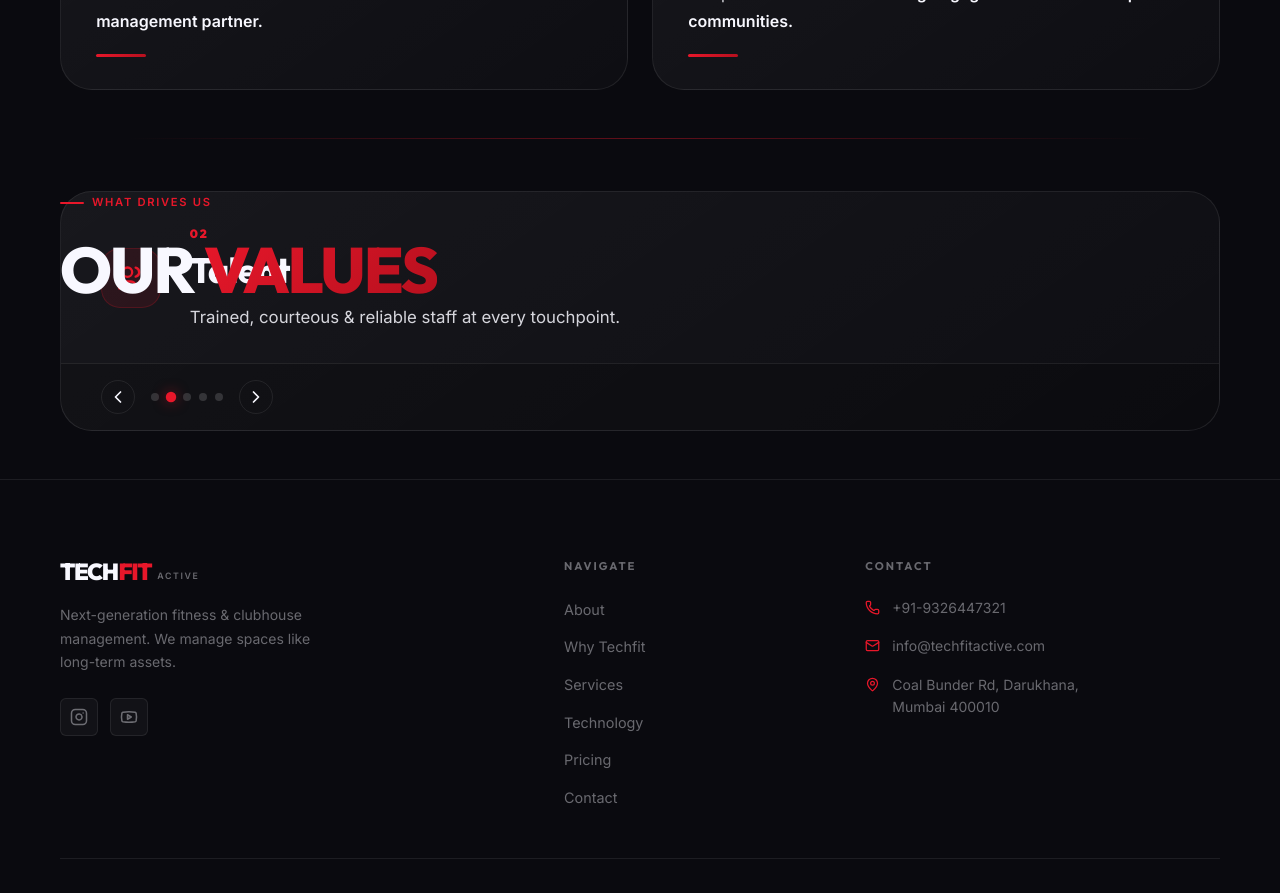
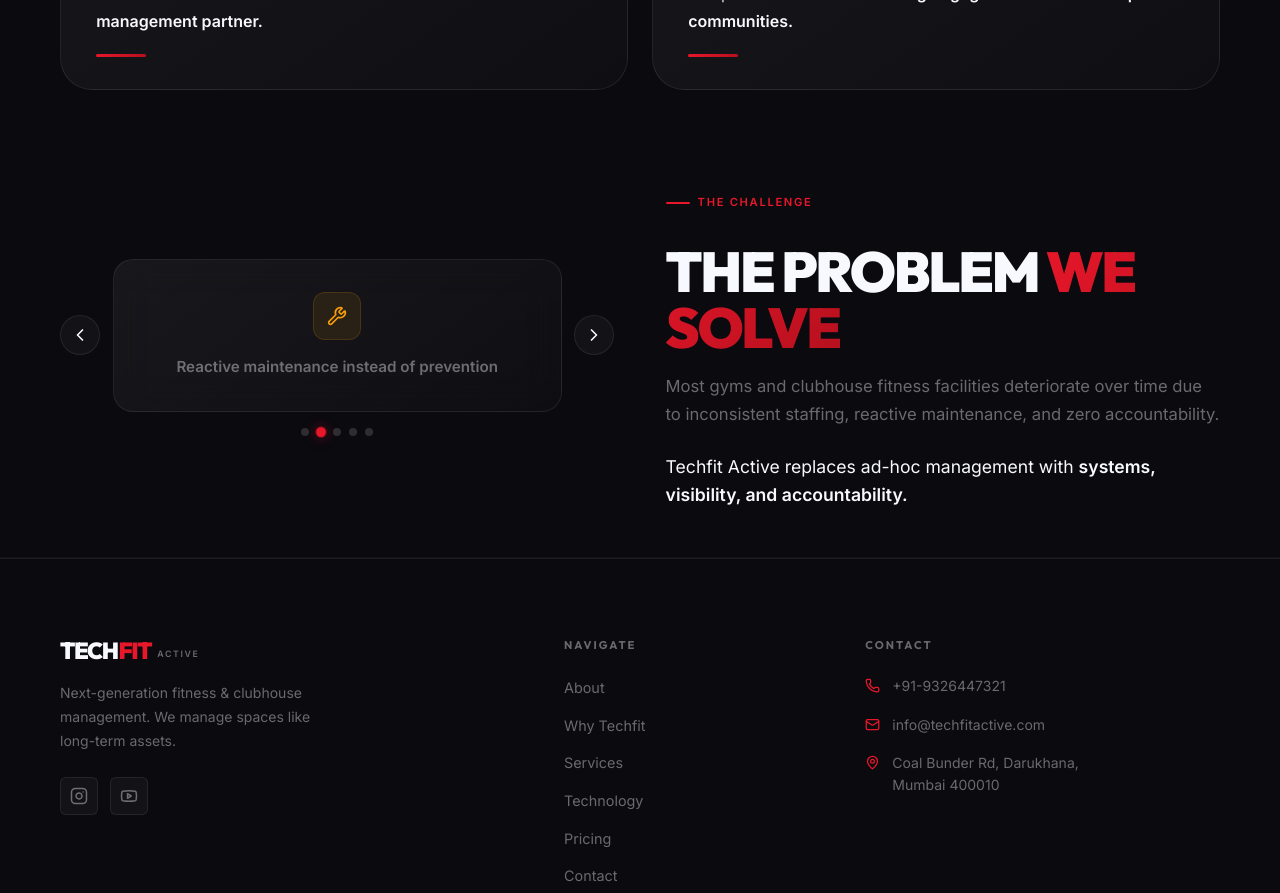
Before and after one commit to rahilmemdani/tech-fit, a React (Vite) app: page /about in a window 1280 px wide. Shown: the part 1380-2273 px from the top of the page. Built offline with nearby package versions, Linux system fonts and the light colour scheme.

Commit message:
Added about page

```diff
--- a/src/pages/About.css
+++ b/src/pages/About.css
@@ -133,6 +133,119 @@
     max-width: 500px;
     line-height: 1.7;
     margin-bottom: 0;
+}
+
+/* ─── PROBLEM WE SOLVE ─── */
+.problem-section {
+    background: var(--color-black-2);
+    border-bottom: 1px solid rgba(255, 255, 255, 0.04);
+}
+
+.problem-layout {
+    display: grid;
+    grid-template-columns: 1fr 1fr;
+    gap: clamp(2rem, 4vw, 4rem);
+    align-items: center;
+}
+
+.problem-carousel-wrap {
+    display: flex;
+    flex-direction: column;
+    gap: 1rem;
+}
+
+.problem-carousel {
+    display: flex;
+    align-items: center;
+    gap: 0.8rem;
+}
+
+.problem-carousel__btn {
+    width: 40px;
+    height: 40px;
+    border-radius: 50%;
+    border: 1px solid var(--glass-border);
+    background: var(--glass-bg);
+    color: var(--color-white);
+    display: flex;
+    align-items: center;
+    justify-content: center;
+    cursor: pointer;
+    transition: var(--transition-normal);
+    flex-shrink: 0;
+}
+
+.problem-carousel__btn:hover {
+    border-color: #f59e0b;
+    background: rgba(245, 158, 11, 0.1);
+    color: #f59e0b;
+}
+
+.problem-carousel__stage {
+    flex: 1;
+    overflow: hidden;
+    min-height: 120px;
+    display: flex;
+    align-items: center;
+}
+
+.problem-card {
+    display: flex;
+    flex-direction: column;
+    align-items: center;
+    text-align: center;
+    padding: 2rem 1.5rem;
+    gap: 1rem;
+    width: 100%;
+    min-height: 120px;
+    justify-content: center;
+}
+
+.problem-card__icon {
+    width: 48px;
+    height: 48px;
+    background: rgba(245, 158, 11, 0.1);
+    color: #f59e0b;
+    display: flex;
+    align-items: center;
+    justify-content: center;
+    border-radius: var(--radius-md);
+    border: 1px solid rgba(245, 158, 11, 0.15);
+}
+
+.problem-card p {
+    font-size: 0.95rem;
+    line-height: 1.5;
+    color: var(--color-white-muted);
+    font-weight: 600;
+}
+
+.problem-dots {
+    display: flex;
+    justify-content: center;
+    gap: 0.5rem;
+}
+
+.problem-section__heading {
+    font-size: clamp(2rem, 5vw, 3.5rem);
+    font-weight: 950;
+    line-height: 1;
+    letter-spacing: -0.04em;
+    margin-top: 0.5rem;
+    margin-bottom: 1rem;
+}
+
+.problem-section__lead {
+    font-size: clamp(0.9rem, 1.3vw, 1.05rem);
+    color: var(--color-white-muted);
+    line-height: 1.7;
+    margin-bottom: 1.5rem;
+}
+
+.problem-section__resolve {
+    font-size: clamp(0.95rem, 1.4vw, 1.1rem);
+    color: var(--color-white);
+    line-height: 1.6;
 }
 
 .about-hero__scroll-cue {
--- a/src/pages/About.tsx
+++ b/src/pages/About.tsx
@@ -1,9 +1,9 @@
 import React, { useState, useEffect, useCallback } from 'react';
 import { motion, AnimatePresence } from 'framer-motion';
 import {
-    Shield, Award, Users, Search, Activity,
-    ChevronRight, ChevronLeft, Target, Eye,
-    Zap, Dumbbell, HeartPulse, Wrench
+    HeartPulse, Wrench, Zap, Eye, Target,
+    ChevronLeft, ChevronRight, Dumbbell,
+    UserX, WrenchIcon, EyeOff, TrendingDown, Unlink
 } from 'lucide-react';
 import { Reveal, FadeIn } from '../components/Reveal.tsx';
 import './About.css';
@@ -15,32 +15,13 @@
     { label: 'STAKEHOLDER CONFIDENCE', icon: <HeartPulse size={20} />, desc: 'Transparent audits. Real-time reporting. Consistent quality.' },
 ];
 
-const missionPoints = [
-    {
-        title: "Discipline",
-        desc: "World-class discipline & systems for every fitness space.",
-        icon: <Award size={28} />,
-    },
-    {
-        title: "Talent",
-        desc: "Trained, courteous & reliable staff at every touchpoint.",
-        icon: <Users size={28} />,
-    },
-    {
-        title: "Transparency",
-        desc: "Data-driven operations. Real-time dashboards.",
-        icon: <Search size={28} />,
-    },
-    {
-        title: "Standards",
-        desc: "Highest hygiene, safety & compliance benchmarks.",
-        icon: <Shield size={28} />,
-    },
-    {
-        title: "Community",
-        desc: "Active, engaged residential & corporate communities.",
-        icon: <Activity size={28} />,
-    },
+/* ─── Problems ─── */
+const problems = [
+    { icon: <UserX size={20} />, text: 'Inconsistent staffing & high attrition' },
+    { icon: <WrenchIcon size={20} />, text: 'Reactive maintenance instead of prevention' },
+    { icon: <EyeOff size={20} />, text: 'No accountability or visibility' },
+    { icon: <TrendingDown size={20} />, text: 'Declining usage & member dissatisfaction' },
+    { icon: <Unlink size={20} />, text: 'Asset wear, breakdowns, and brand dilution' },
 ];
 
 
@@ -60,7 +41,7 @@
 
 /* ─── Component ─── */
 const About: React.FC = () => {
-    const carousel = useAutoCarousel(missionPoints.length, 4500);
+    const problemCarousel = useAutoCarousel(problems.length, 3500);
 
     return (
         <div className="about-page">
@@ -188,6 +169,75 @@
                 </div>
             </section>
 
+
+            {/* ══════════ THE PROBLEM WE SOLVE ══════════ */}
+            <section className="problem-section section-padding">
+                <div className="container">
+                    <div className="problem-layout">
+
+                        {/* Left — Carousel */}
+                        <div className="problem-carousel-wrap">
+                            <div className="problem-carousel">
+                                <button className="problem-carousel__btn" onClick={problemCarousel.prev} aria-label="Previous">
+                                    <ChevronLeft size={20} />
+                                </button>
+                                <div className="problem-carousel__stage">
+                                    <AnimatePresence mode="wait">
+                                        <motion.div
+                                            key={problemCarousel.active}
+                                            className="problem-card glass-card"
+                                            initial={{ opacity: 0, x: 50 }}
+                                            animate={{ opacity: 1, x: 0 }}
+                                            exit={{ opacity: 0, x: -50 }}
+                                            transition={{ duration: 0.3, ease: [0.4, 0, 0.2, 1] }}
+                                        >
+                                            <div className="problem-card__icon">{problems[problemCarousel.active].icon}</div>
+                                            <p>{problems[problemCarousel.active].text}</p>
+                                        </motion.div>
+                                    </AnimatePresence>
+                                </div>
+                                <button className="problem-carousel__btn" onClick={problemCarousel.next} aria-label="Next">
+                                    <ChevronRight size={20} />
+                                </button>
+                            </div>
+                            <div className="problem-dots">
+                                {problems.map((_, i) => (
+                                    <button
+                                        key={i}
+                                        className={`mc-dot ${problemCarousel.active === i ? 'mc-dot--active' : ''}`}
+                                        onClick={() => problemCarousel.setActive(i)}
+                                        aria-label={`Problem ${i + 1}`}
+                                    />
+                                ))}
+                            </div>
+                        </div>
+
+                        {/* Right — Header */}
+                        <div className="problem-intro">
+                            <Reveal>
+                                <span className="section-label">The Challenge</span>
+                            </Reveal>
+                            <Reveal delay={0.1}>
+                                <h2 className="problem-section__heading">
+                                    THE PROBLEM <span className="text-gradient">WE SOLVE</span>
+                                </h2>
+                            </Reveal>
+                            <FadeIn delay={0.2}>
+                                <p className="problem-section__lead">
+                                    Most gyms and clubhouse fitness facilities deteriorate over time due to inconsistent staffing, reactive maintenance, and zero accountability.
+                                </p>
+                            </FadeIn>
+                            <FadeIn delay={0.35}>
+                                <p className="problem-section__resolve">
+                                    Techfit Active replaces ad-hoc management with <strong>systems, visibility, and accountability.</strong>
+                                </p>
+                            </FadeIn>
+                        </div>
+
+                    </div>
+                </div>
+            </section>
+
             {/* ══════════ DNA / STATS ══════════ */}
             {/* <section className="dna-section section-padding">
                 <div className="container">
@@ -220,77 +270,7 @@
             </section> */}
 
             {/* ══════════ MISSION CAROUSEL ══════════ */}
-            <section className="mission-carousel-section section-padding ambient-glow">
-                <div className="container">
-                    <Reveal>
-                        <span className="section-label">WHAT DRIVES US</span>
-                    </Reveal>
-                    <Reveal delay={0.1}>
-                        <h2 className="section-title">OUR <span className="text-gradient">VALUES</span></h2>
-                    </Reveal>
 
-                    {/* Carousel */}
-                    <div className="mc-carousel">
-                        <div className="mc-carousel__stage">
-                            <AnimatePresence mode="wait">
-                                <motion.div
-                                    key={carousel.active}
-                                    className="mc-slide"
-                                    initial={{ opacity: 0, x: 60 }}
-                                    animate={{ opacity: 1, x: 0 }}
-                                    exit={{ opacity: 0, x: -60 }}
-                                    transition={{ duration: 0.45, ease: [0.4, 0, 0.2, 1] }}
-                                >
-                                    <div className="mc-slide__icon">
-                                        {missionPoints[carousel.active].icon}
-                                    </div>
-                                    <div className="mc-slide__content">
-                                        <span className="mc-slide__number">0{carousel.active + 1}</span>
-                                        <h3>{missionPoints[carousel.active].title}</h3>
-                                        <p>{missionPoints[carousel.active].desc}</p>
-                                    </div>
-                                </motion.div>
-                            </AnimatePresence>
-                        </div>
-
-                        {/* Controls */}
-                        <div className="mc-controls">
-                            <button className="mc-btn" onClick={carousel.prev} aria-label="Previous">
-                                <ChevronLeft size={20} />
-                            </button>
-                            <div className="mc-dots">
-                                {missionPoints.map((_, i) => (
-                                    <button
-                                        key={i}
-                                        className={`mc-dot ${carousel.active === i ? 'mc-dot--active' : ''}`}
-                                        onClick={() => carousel.setActive(i)}
-                                        aria-label={`Slide ${i + 1}`}
-                                    />
-                                ))}
-                            </div>
-                            <button className="mc-btn" onClick={carousel.next} aria-label="Next">
-                                <ChevronRight size={20} />
-                            </button>
-                        </div>
-                    </div>
-
-                    {/* Mini Cards Grid */}
-                    {/* <div className="mission-mini-grid">
-                        {missionPoints.map((point, i) => (
-                            <FadeIn key={i} delay={0.1 * i}>
-                                <div
-                                    className={`mission-mini-card ${carousel.active === i ? 'mission-mini-card--active' : ''}`}
-                                    onClick={() => carousel.setActive(i)}
-                                >
-                                    <div className="mission-mini-card__icon">{point.icon}</div>
-                                    <h4>{point.title}</h4>
-                                    <div className="mission-mini-card__line" />
-                                </div>
-                            </FadeIn>
-                        ))}
-                    </div> */}
-                </div>
-            </section>
 
             {/* ══════════ CTA BAND ══════════ */}
             {/* <section className="about-cta">
```
